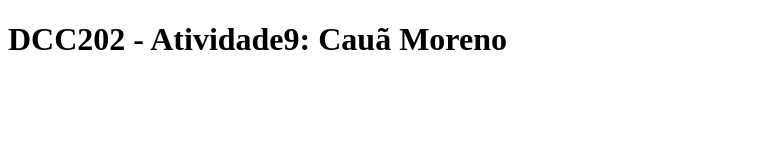
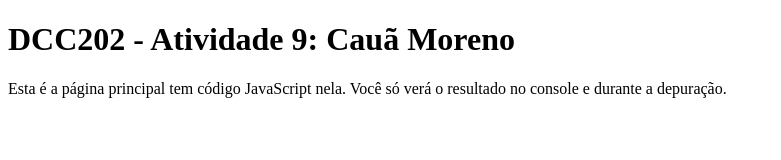
Before and after one commit to ufjf-dcc202/ufjf-dcc202-2023-3-b-atv9-CauaMoreno, a website: page index.html in a window 1280 px wide. Shown: the whole page, without its empty margins (0-781 px from the left). Drawn offline with Linux system fonts and the light colour scheme.

Commit message:
cria função

```diff
--- a/index.html
+++ b/index.html
@@ -3,19 +3,27 @@
 <head>
     <meta charset="UTF-8">
     <meta name="viewport" content="width=device-width, initial-scale=1.0">
-    <title>DCC202 - Atividade9: Cauã Moreno</title>
+    <title>DCC202 - Atividade 9: Cauã Moreno</title>
 </head>
 <body>
-    <h1>DCC202 - Atividade9: Cauã Moreno</h1>
-    <p></p>
+    <main>
+        <h1>DCC202 - Atividade 9: Cauã Moreno</h1>
+        <p>Esta é a página principal tem código JavaScript nela. Você só verá o resultado no console e durante a depuração.</p>
+
+    </main>
+
+
     <script>
 
         let joao = 1;
         let maria = 2;
 
-        maria+= joao;
-        joao = 0;
+        function deJoaoParaMaria(){
+            maria+= joao;
+            joao = 0;
+        }
 
+        deJoaoParaMaria();
 
     </script>
 </body>
```
